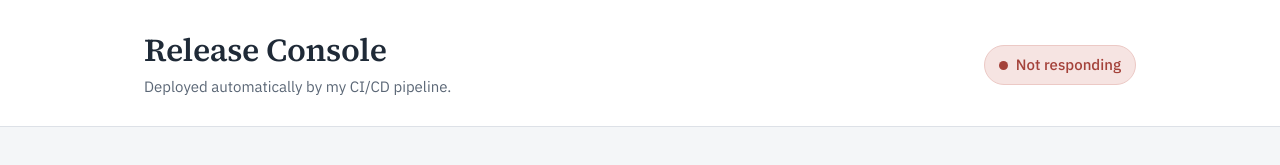
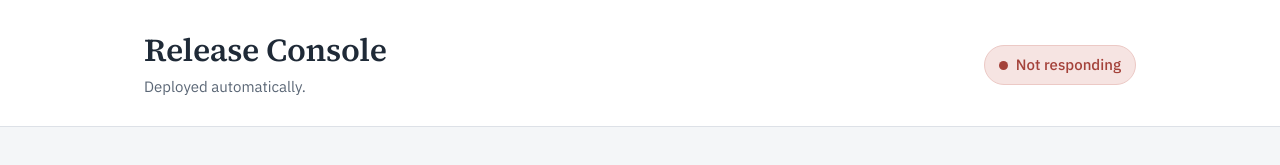
Before and after one commit to gosavidevashish/automated-cicd-pipeline, a website: page app/public/index.html in a window 1280 px wide. Shown: the top 165 px of the page. Drawn offline with Linux system fonts and the light colour scheme; no server answers.

Commit message:
Update index.html

```diff
--- a/app/public/index.html
+++ b/app/public/index.html
@@ -15,7 +15,7 @@
     <div class="wrap masthead-inner">
       <div>
         <h1>Release Console</h1>
-        <p class="lede">Deployed automatically by my CI/CD pipeline.</p>
+        <p class="lede">Deployed automatically.</p>
       </div>
       <div class="status" id="status" role="status" aria-live="polite">
         <span class="dot" aria-hidden="true"></span>
```
